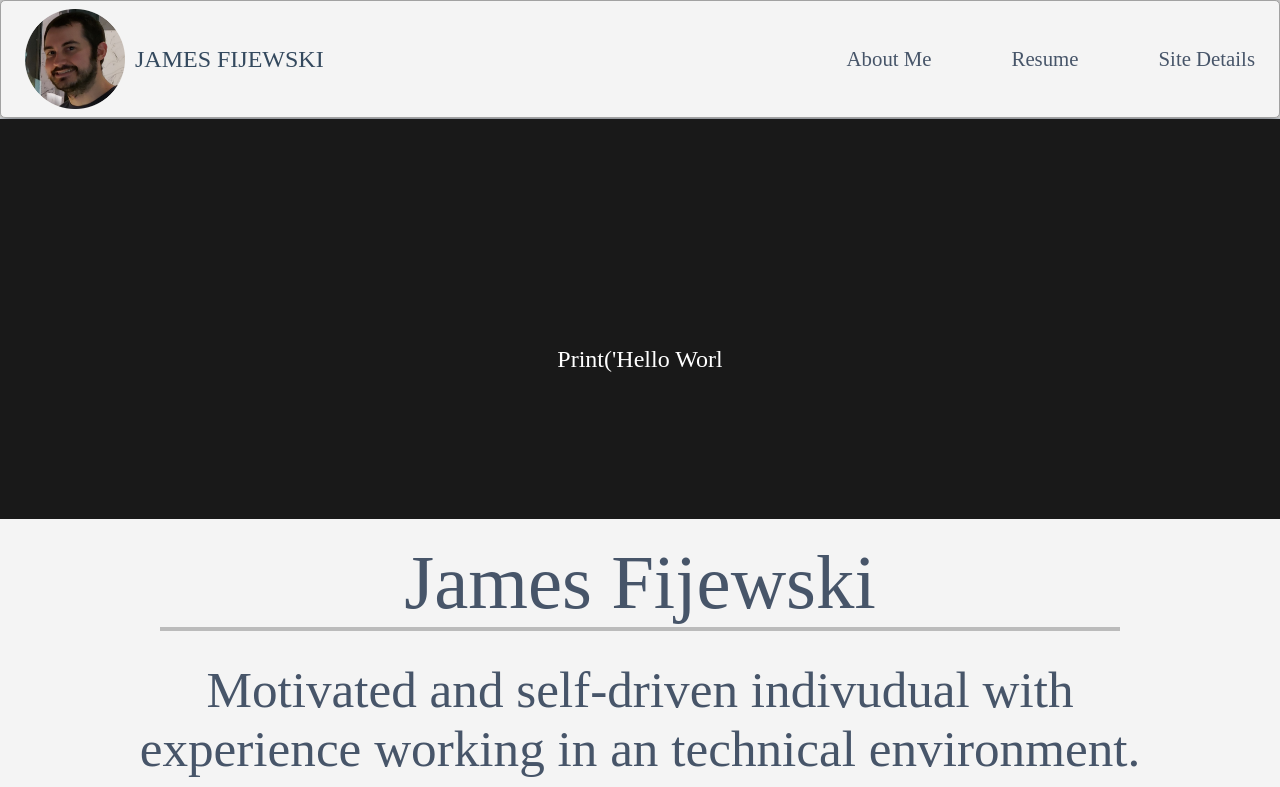
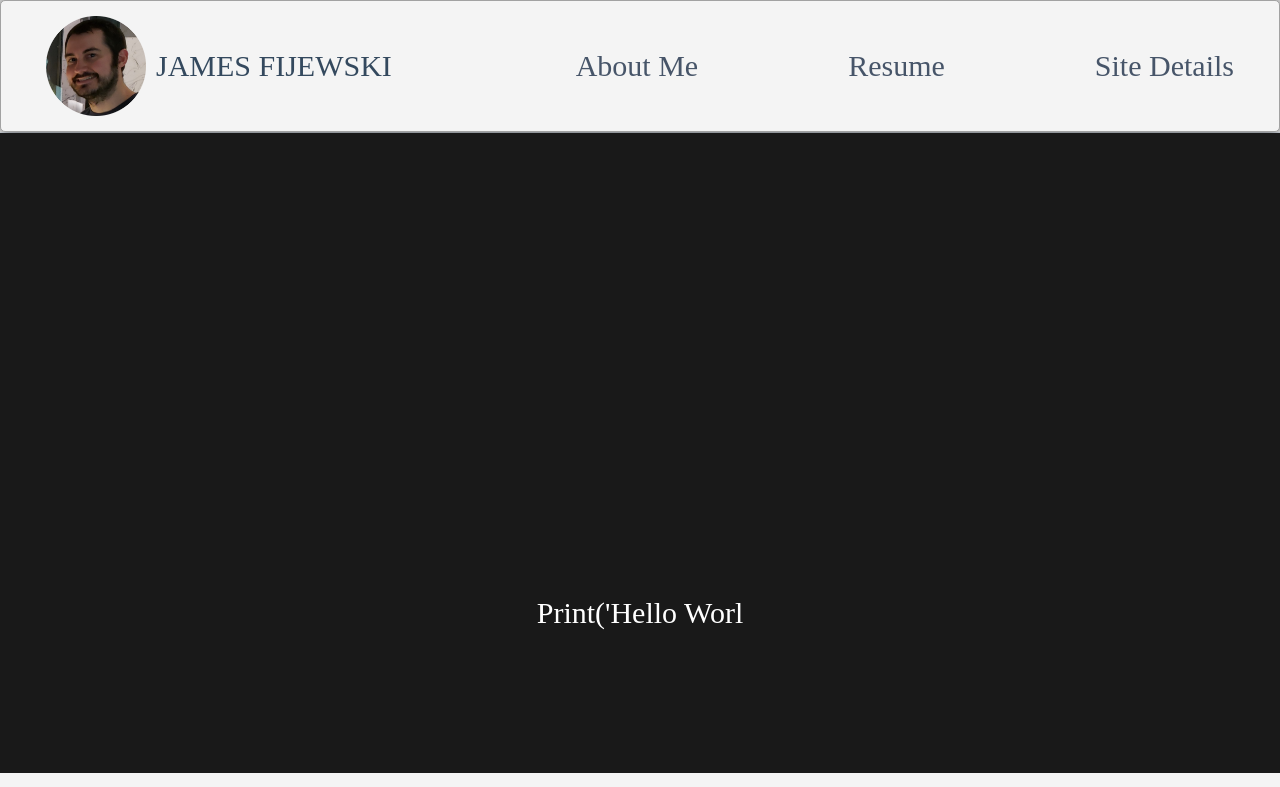
Before and after one commit to jfijewsk/React-Node-Site, a React (Create React App) app: page / in a window 1280 px wide. Shown: the top 787 px of the page. Built offline with nearby package versions, Linux system fonts and the light colour scheme; a web font is replaced by a local one.

Commit message:
Banner console typing tweak

```diff
--- a/src/CSS/Home.css
+++ b/src/CSS/Home.css
@@ -8,7 +8,20 @@
     box-sizing: border-box;
     margin: 0;
     padding: 0;
-    background-color: var(--background-color)
+    background-color: var(--background-color);
+    font-size: 30px;
+}
+
+
+@media screen and (min-width: 320px) {
+  * {
+    font-size: calc(18px + 6 * ((100vw - 320px) / 680));
+  }
+}
+@media screen and (min-width: 1000px) {
+  * {
+    font-size: 30px;
+  }
 }
 
 .world {
@@ -16,7 +29,7 @@
      background-color: rgb(25,25,25);
     /* background: url('../Assests/images/WorldNew.png'); */
     min-height: 30vh;
-    max-height: 50vh;
+    max-height: 80vh;
     width: 100%;
     background-attachment: fixed;
     background-position: center;
@@ -24,8 +37,6 @@
     display: block;
     margin: 0px auto;
     opacity: 0;
-
-
 
 }
 
@@ -41,7 +52,6 @@
     width: 24em;
     margin: 0 auto;
     border-right: 2px solid rgba(255,255,255,.75);
-    font-size: 180%;
     text-align: center;
     white-space: nowrap;
     overflow: hidden;
@@ -71,7 +81,6 @@
 
 .name {
 
-    font-size: 6vw;
     font-weight: 400;
     color: #475569;
 }
@@ -81,7 +90,6 @@
     padding: .5rem;
     box-sizing: border-box;
     margin: .3rem auto;
-    font-size: 4vw;
     font-weight: 400;
     color: #475569;
 }
@@ -125,7 +133,6 @@
     padding: .5rem;
     box-sizing: border-box;
     margin: 3vw auto;
-    font-size: 3vw;
     font-weight: 400;
     color: #475569;
     text-align: left;
@@ -151,7 +158,6 @@
 }
 
 ul {
-    font-size: 14px;
     background-color: #eaf0f3;
   }
 
@@ -159,7 +165,6 @@ li.ASU-list {
     list-style-type: circle;
     margin-left: 3vw;
     color: #475569;
-    font-size: 3vw;
     font-weight: 400;
     background-color: #eaf0f3;
 
@@ -172,13 +177,60 @@ li.ASU-list {
       transform: translate(-50%, -50%);
       background: none;
       color: #ffffff;
-      animation:  animated-text 6s linear ;
+      animation:  animated-text 6s linear,
+                  animated-cursor 500ms steps(44) infinite normal ;
       animation-fill-mode: forwards;
       animation-delay: 2s;
       content:"";
       white-space: nowrap;
       overflow: hidden;
-      font-size: 3vh;
+  }
+
+  .console-text::before{
+    position: absolute;
+    margin-top: -20vh;
+    left: 50%;
+    transform: translate(-50%, -50%);
+    background: none;
+    color: #ffffff;
+    animation:
+                animated-cursor 500ms steps(44) infinite normal ;
+    animation-fill-mode: forwards;
+    animation-delay: 2s;
+    content:"";
+    white-space: nowrap;
+    overflow: hidden;
+    border-right-color: rgba(0,255,0,.75)
+}
+
+  /* cursor animation */
+  @keyframes animated-cursor{
+    from{border-right-color: rgba(0,255,0,.75);}
+    to{border-right-color: transparent;}
+  }
+
+  .anim-background{
+    animation: changeBg 5s ;
+    animation-delay: 7s;
+    animation-fill-mode: forwards;
+
+  }
+
+  @keyframes changeBg {
+    0% {
+
+      opacity: 0;
+    }
+    25% {
+      opacity: 0;
+    }
+    75% {
+      opacity: 1;
+    }
+    100% {
+      opacity: 1;
+
+    }
   }
 
     /* Console Animation */
@@ -266,34 +318,3 @@ li.ASU-list {
         opacity: 0;
       }
     }
-
-  /* cursor animation */
-  @keyframes animated-cursor{
-    from{border-right-color: rgba(0,255,0,.75);}
-    to{border-right-color: transparent;}
-  }
-
-  .anim-background{
-    animation: changeBg 5s ;
-    animation-delay: 7s;
-    animation-fill-mode: forwards;
-
-  }
-
-  @keyframes changeBg {
-    0% {
-
-      opacity: 0;
-    }
-    25% {
-      opacity: 0;
-    }
-    75% {
-      opacity: 1;
-    }
-    100% {
-      opacity: 1;
-
-
-    }
-  }
--- a/src/CSS/Navbar.css
+++ b/src/CSS/Navbar.css
@@ -7,7 +7,18 @@
     box-sizing: border-box;
     margin: 0;
     padding: 0;
+    font-size: 20px;
+}
 
+@media screen and (min-width: 320px) {
+  * {
+    font-size: calc(18px + 6 * ((100vw - 320px) / 680));
+  }
+}
+@media screen and (min-width: 1000px) {
+  * {
+    font-size: 30px;
+  }
 }
 
   .navbar-circleface{
@@ -70,7 +81,6 @@ a {
 }
 
 .nav-link{
-  font-size: 1.3rem;
   font-weight: 400;
   color: #475569;
   background-color: var(--background-color);
@@ -81,7 +91,6 @@ a {
 }
 
 .nav-logo {
-  font-size: 1.5rem;
   font-weight: 500;
   color: #34495e;
   text-align: center;
@@ -117,10 +126,13 @@ a {
       -webkit-border-radius: 3px;
       -moz-border-radius: 3px;
       border-radius: 3px;
+      z-index: 1;
+
   }
 
   .nav-menu.open {
     left: 0;
+    z-index: 1;
 }
 
   .nav-item {
```
Lines whose indentation alone changed are shown as unchanged.
